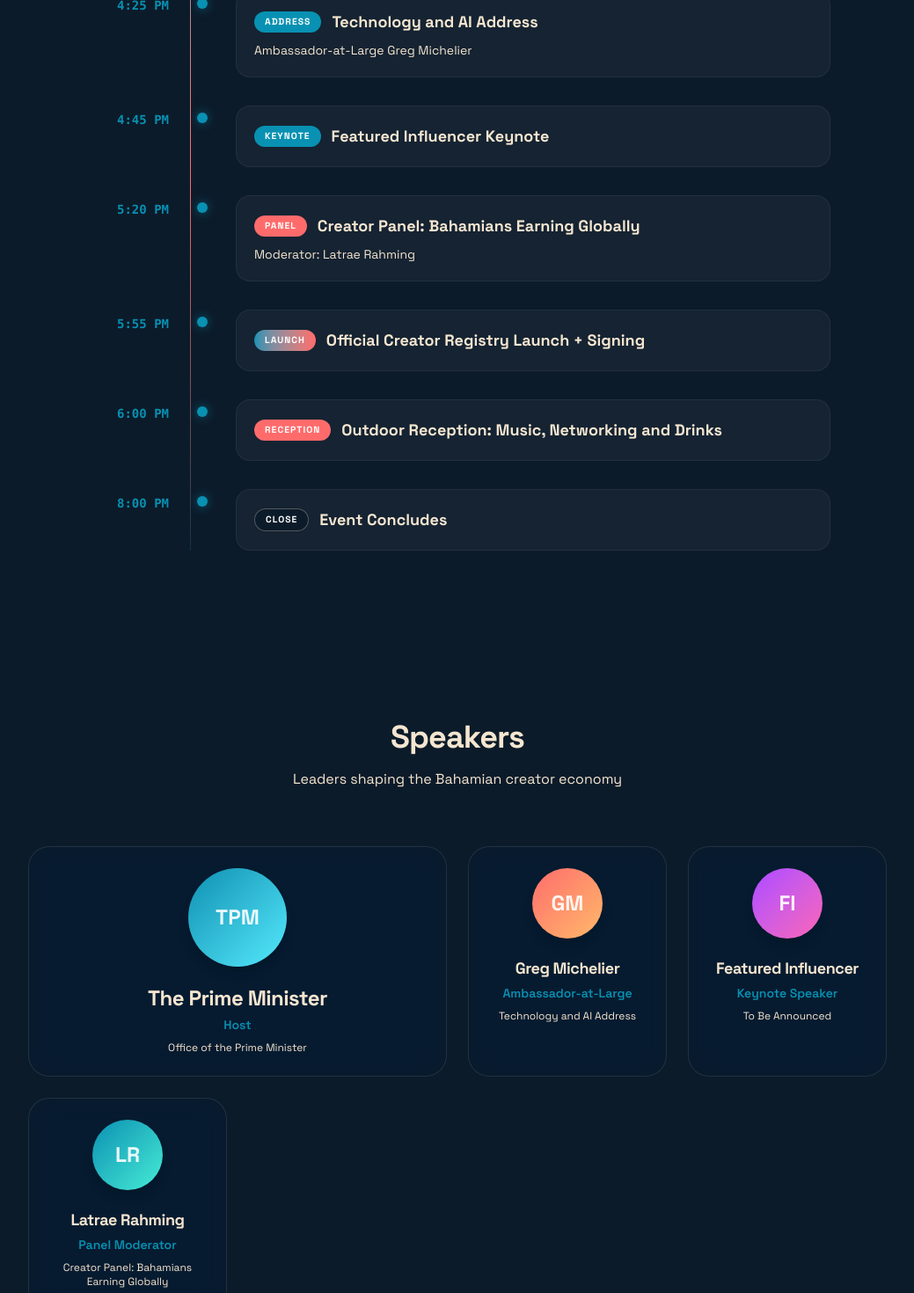
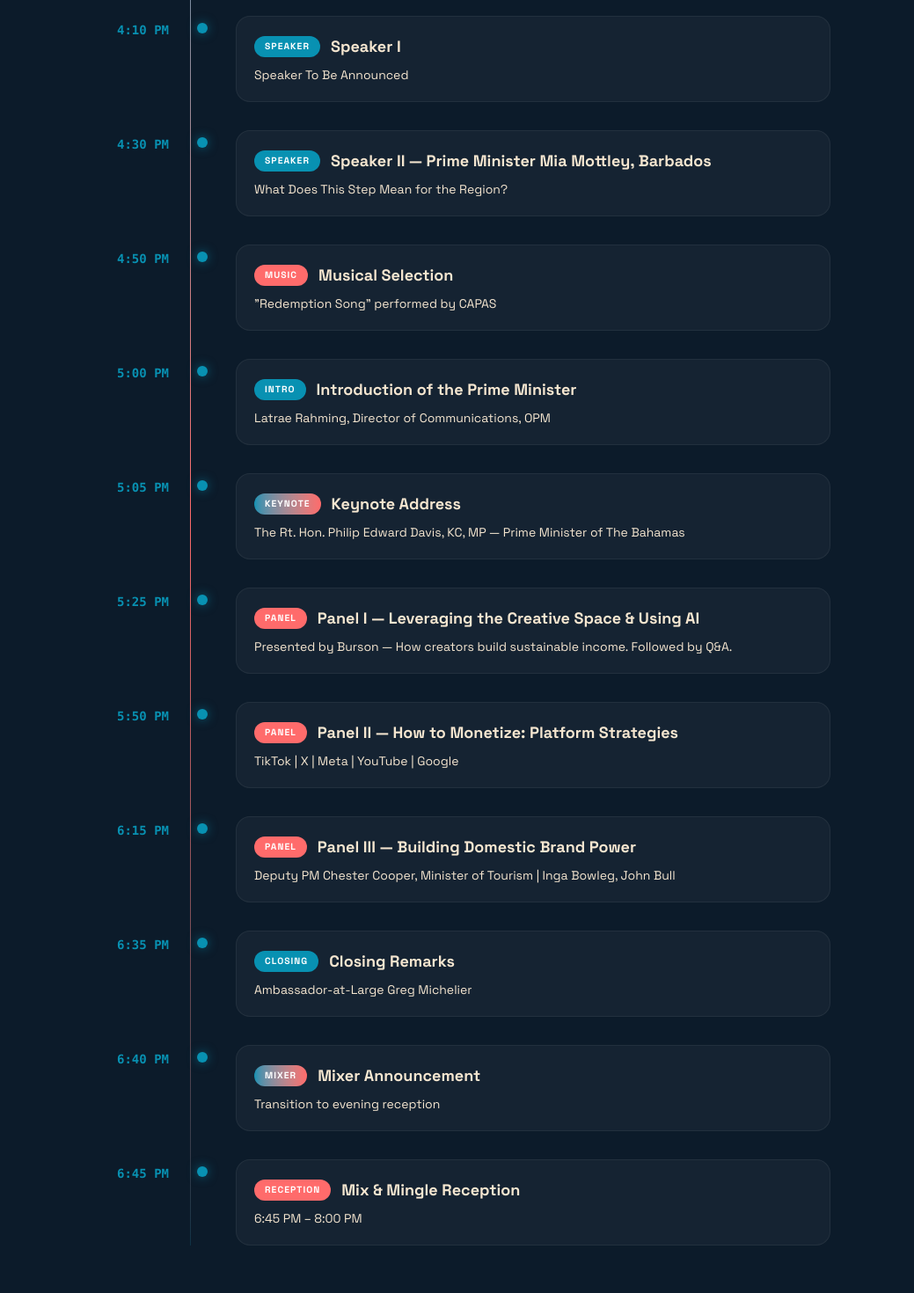
Before and after one commit to gmr0780/Bahamas-Creator-Economy, a Next.js app: page /event in a window 1280 px wide. Shown: the part 1560-3030 px from the top of the page at 88% size, without its empty margins (120-1159 px from the left). Built offline with nearby package versions, Linux system fonts and the light colour scheme.

Commit message:
Update full event agenda and speakers to match final programme, placeholder for Speaker I

```diff
--- a/src/app/event/page.tsx
+++ b/src/app/event/page.tsx
@@ -2,43 +2,62 @@ import Link from "next/link";
 import BahamianFlag from "../components/BahamianFlag";
 
 const agendaItems = [
-  { time: "4:00 PM", tag: "KEYNOTE", tagColor: "bg-aqua", title: "Opening: Office of the Prime Minister" },
-  { time: "4:15 PM", tag: "VIP", tagColor: "bg-coral", title: "UpSkill VIP Recognition", subtitle: "60 Digital Marketing Graduates" },
-  { time: "4:25 PM", tag: "ADDRESS", tagColor: "bg-aqua", title: "Technology and AI Address", subtitle: "Ambassador-at-Large Greg Michelier" },
-  { time: "4:45 PM", tag: "KEYNOTE", tagColor: "bg-aqua", title: "Featured Influencer Keynote" },
-  { time: "5:20 PM", tag: "PANEL", tagColor: "bg-coral", title: "Creator Panel: Bahamians Earning Globally", subtitle: "Moderator: Latrae Rahming" },
-  { time: "5:55 PM", tag: "LAUNCH", tagColor: "bg-gradient-to-r from-aqua to-coral", title: "Official Creator Registry Launch + Signing" },
-  { time: "6:00 PM", tag: "RECEPTION", tagColor: "bg-coral", title: "Outdoor Reception: Music, Networking and Drinks" },
-  { time: "8:00 PM", tag: "CLOSE", tagColor: "bg-navy border border-sand/30", title: "Event Concludes" },
+  { time: "4:00 PM", tag: "WELCOME", tagColor: "bg-aqua", title: "Welcome", subtitle: "Latrae Rahming, Director of Communications, OPM" },
+  { time: "4:05 PM", tag: "ANTHEM", tagColor: "bg-coral", title: "National Anthem", subtitle: "Creative and Performing Arts School of The Bahamas (CAPAS)" },
+  { time: "4:10 PM", tag: "SPEAKER", tagColor: "bg-aqua", title: "Speaker I", subtitle: "Speaker To Be Announced" },
+  { time: "4:30 PM", tag: "SPEAKER", tagColor: "bg-aqua", title: "Speaker II — Prime Minister Mia Mottley, Barbados", subtitle: "What Does This Step Mean for the Region?" },
+  { time: "4:50 PM", tag: "MUSIC", tagColor: "bg-coral", title: "Musical Selection", subtitle: "\"Redemption Song\" performed by CAPAS" },
+  { time: "5:00 PM", tag: "INTRO", tagColor: "bg-aqua", title: "Introduction of the Prime Minister", subtitle: "Latrae Rahming, Director of Communications, OPM" },
+  { time: "5:05 PM", tag: "KEYNOTE", tagColor: "bg-gradient-to-r from-aqua to-coral", title: "Keynote Address", subtitle: "The Rt. Hon. Philip Edward Davis, KC, MP — Prime Minister of The Bahamas" },
+  { time: "5:25 PM", tag: "PANEL", tagColor: "bg-coral", title: "Panel I — Leveraging the Creative Space & Using AI", subtitle: "Presented by Burson — How creators build sustainable income. Followed by Q&A." },
+  { time: "5:50 PM", tag: "PANEL", tagColor: "bg-coral", title: "Panel II — How to Monetize: Platform Strategies", subtitle: "TikTok | X | Meta | YouTube | Google" },
+  { time: "6:15 PM", tag: "PANEL", tagColor: "bg-coral", title: "Panel III — Building Domestic Brand Power", subtitle: "Deputy PM Chester Cooper, Minister of Tourism | Inga Bowleg, John Bull" },
+  { time: "6:35 PM", tag: "CLOSING", tagColor: "bg-aqua", title: "Closing Remarks", subtitle: "Ambassador-at-Large Greg Michelier" },
+  { time: "6:40 PM", tag: "MIXER", tagColor: "bg-gradient-to-r from-aqua to-coral", title: "Mixer Announcement", subtitle: "Transition to evening reception" },
+  { time: "6:45 PM", tag: "RECEPTION", tagColor: "bg-coral", title: "Mix & Mingle Reception", subtitle: "6:45 PM – 8:00 PM" },
 ];
 
 const speakers = [
   {
-    name: "The Prime Minister",
-    role: "Host",
-    description: "Office of the Prime Minister",
+    name: "The Rt. Hon. Philip Edward Davis, KC, MP",
+    role: "Keynote Speaker",
+    description: "Prime Minister of The Bahamas",
     gradient: "from-aqua to-cyan-300",
     size: "large",
   },
   {
-    name: "Greg Michelier",
-    role: "Ambassador-at-Large",
-    description: "Technology and AI Address",
+    name: "Prime Minister Mia Mottley",
+    role: "Speaker II",
+    description: "Barbados — What Does This Step Mean for the Region?",
     gradient: "from-coral to-orange-300",
     size: "normal",
   },
   {
-    name: "Featured Influencer",
-    role: "Keynote Speaker",
-    description: "To Be Announced",
+    name: "Deputy PM Chester Cooper",
+    role: "Panelist",
+    description: "Minister of Tourism — Building Domestic Brand Power",
     gradient: "from-purple-500 to-pink-400",
     size: "normal",
   },
   {
+    name: "Greg Michelier",
+    role: "Closing Remarks",
+    description: "Ambassador-at-Large, Technology & AI",
+    gradient: "from-aqua to-teal-300",
+    size: "normal",
+  },
+  {
     name: "Latrae Rahming",
-    role: "Panel Moderator",
-    description: "Creator Panel: Bahamians Earning Globally",
-    gradient: "from-aqua to-teal-300",
+    role: "Host & MC",
+    description: "Director of Communications, OPM",
+    gradient: "from-coral to-pink-300",
+    size: "normal",
+  },
+  {
+    name: "Speaker I",
+    role: "To Be Announced",
+    description: "Details coming soon",
+    gradient: "from-amber-400 to-orange-300",
     size: "normal",
   },
 ];
```
